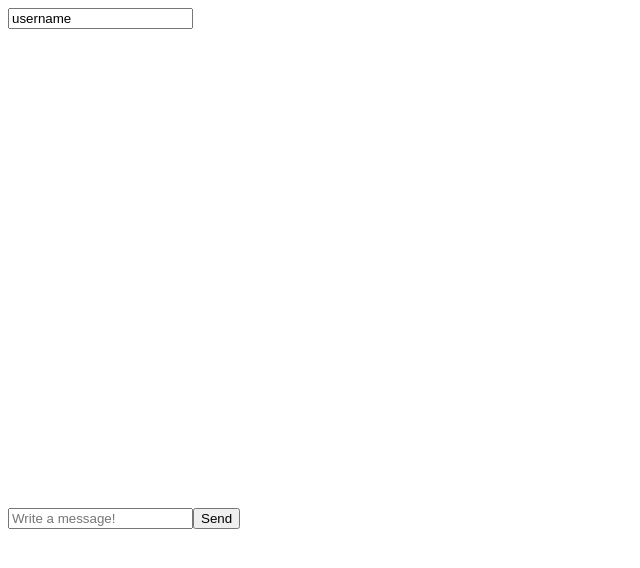
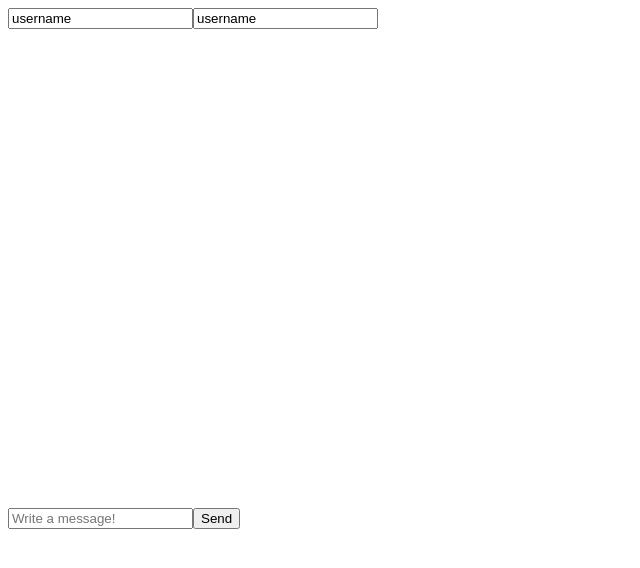
Before and after one commit to almashayatjaved/Freatures_new, a Next.js app: page / in a window 1280 px wide. Shown: the top 568 px of the page, without its empty margins (0-640 px from the left). Built offline with nearby package versions, Linux system fonts and the light colour scheme.

Commit message:
added input

```diff
--- a/pages/index.js
+++ b/pages/index.js
@@ -22,7 +22,8 @@ export default function Home() {
         />
       </Head>
       <div class="d-flex flex-column align-items-stretch flex-shrink-0 bg-body-tertiary" style={{minHeight:'500px'}}>
-        <div class="d-flex align-items-center flex-shrink-0 p-3 link-body-emphasis text-decoration-none border-bottom">
+        <div class="d-flex align-items-center flex-shrink-0 p-3 link-body-emphasis text-decoration-none border-bottom justify-content-between">
+          <input  class="fs-5 fw-semibold" value={username} onChange={e=>setUsername(e.target.value)}/>
           <input  class="fs-5 fw-semibold" value={username} onChange={e=>setUsername(e.target.value)}/>
         </div>
         <div class="list-group list-group-flush border-bottom scrollarea">
```
